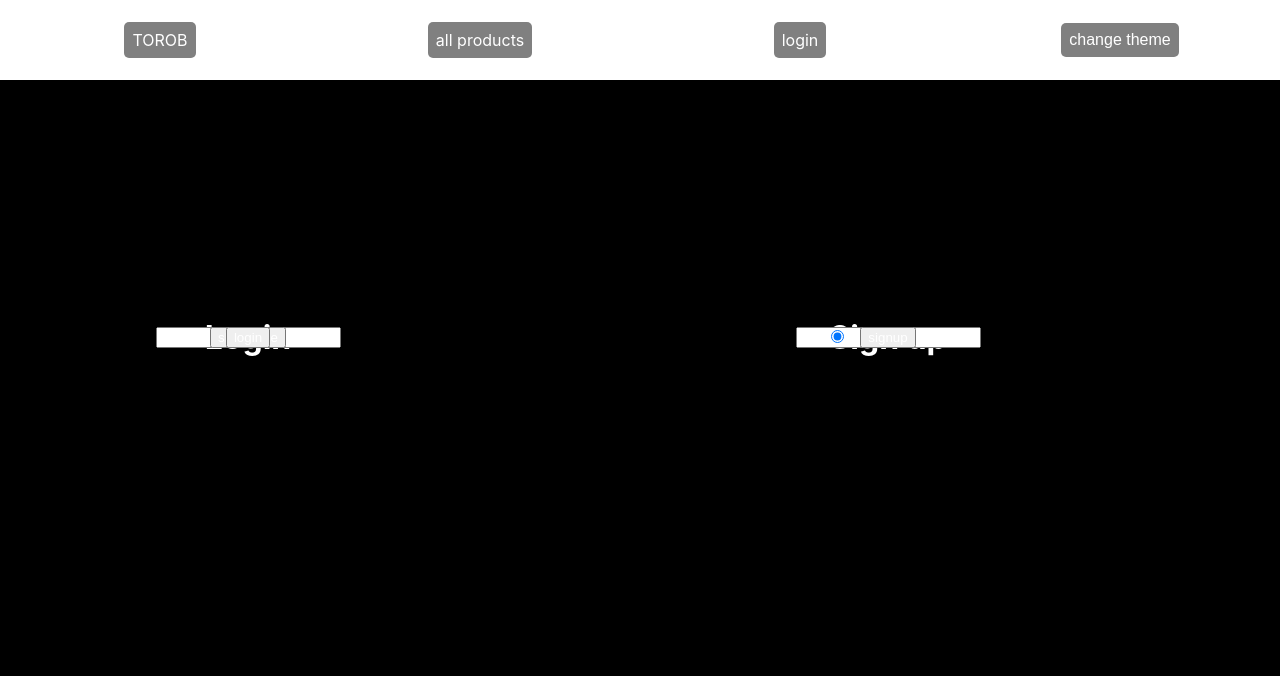
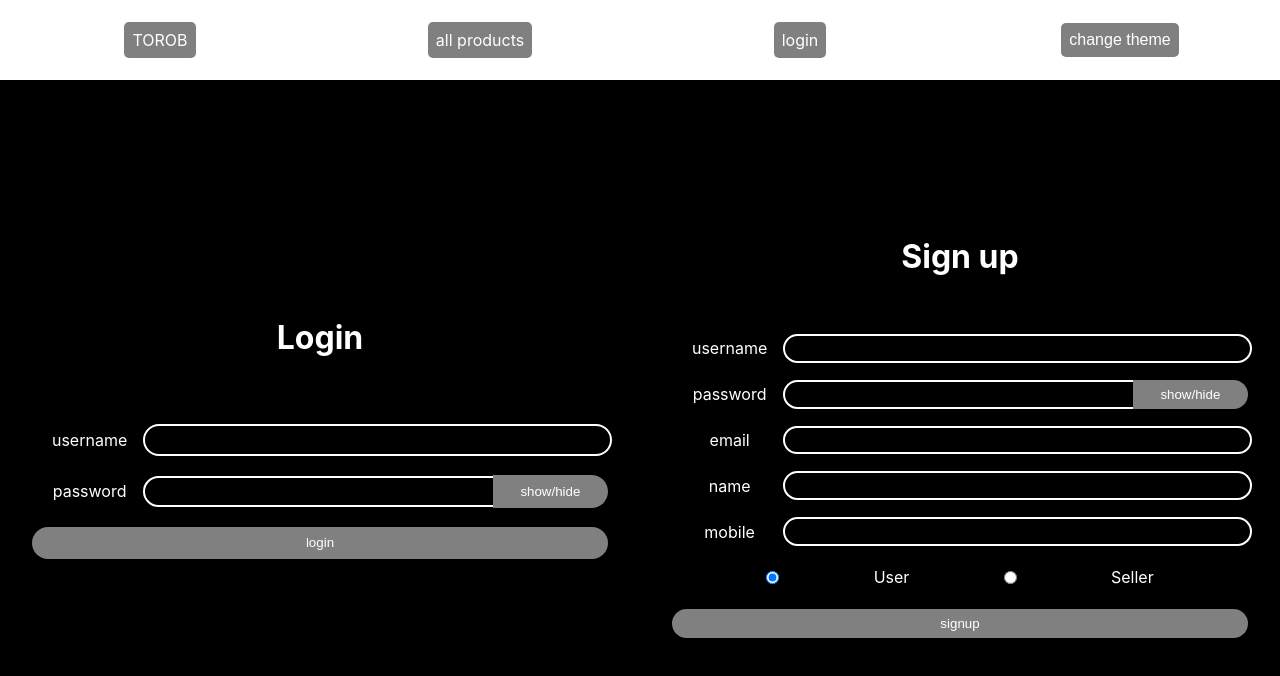
Before and after one commit to IIIphr/ie_final_project, a React (Create React App) app in the folder front_end/: page /login in a window 1280 px wide. Shown: the top 676 px of the page. Built offline with nearby package versions, Linux system fonts and the light colour scheme.

Commit message:
Login page styled

```diff
--- a/front_end/src/Login.css
+++ b/front_end/src/Login.css
@@ -18,7 +18,7 @@
   height: 50%;
   display: grid;
   grid-template-rows: 3fr 1fr 1fr 1fr 1fr;
-  grid-template-columns: 3fr 1fr;
+  grid-template-columns: 1fr 3fr 1fr;
   align-items: center;
   justify-items: center;
 }
@@ -31,10 +31,10 @@
 
 .signup_cont {
   width: 90%;
-  height: 50%;
+  height: 70%;
   display: grid;
-  grid-template-rows: 3fr 1fr 1fr 1fr 1fr;
-  grid-template-columns: 3fr 1fr;
+  grid-template-rows: 3fr 1fr 1fr 1fr 1fr 1fr 1fr 1fr 1fr;
+  grid-template-columns: 1fr 3fr 1fr;
   align-items: center;
   justify-items: center;
 }
@@ -46,7 +46,7 @@
 }
 
 .login_header{
-  grid-column: 1 / span 1;
+  grid-column: 1 / span 3;
   grid-row: 1 / span 1;
 }
 .login_header_light{
@@ -58,7 +58,7 @@
 
 .login_username_label{
   grid-column: 1 / span 1;
-  grid-row: 1 / span 1;
+  grid-row: 2 / span 1;
 }
 .login_username_label_light{
   color: black;
@@ -68,19 +68,26 @@
 }
 
 .login_username_input{
-  grid-column: 1 / span 1;
-  grid-row: 1 / span 1;
+  grid-column: 2 / span 2;
+  grid-row: 2 / span 1;
+  width: 100%;
+  border-radius: 20px 20px 20px 20px;
+  height: 50%;
 }
 .login_username_input_light{
+  border: 2px solid black;
   color: black;
+  background-color: white;
 }
 .login_username_input_dark{
+  border: 2px solid white;
   color: white;
+  background-color: black;
 }
 
 .login_password_label{
   grid-column: 1 / span 1;
-  grid-row: 1 / span 1;
+  grid-row: 3 / span 1;
 }
 .login_password_label_light{
   color: black;
@@ -90,41 +97,74 @@
 }
 
 .login_password_input{
-  grid-column: 1 / span 1;
-  grid-row: 1 / span 1;
+  grid-column: 2 / span 1;
+  grid-row: 3 / span 1;
+  width: 100%;
+  border-radius: 20px 0px 0px 20px;
+  height: 50%;
 }
 .login_password_input_light{
+  border: 2px solid black;
   color: black;
+  background-color: white;
 }
 .login_password_input_dark{
+  border: 2px solid white;
   color: white;
+  background-color: black;
 }
 
 .login_password_btn{
-  grid-column: 1 / span 1;
-  grid-row: 1 / span 1;
+  grid-column: 3 / span 1;
+  grid-row: 3 / span 1;
+  width: 100%;
+  border: none;
+  border-radius: 0px 20px 20px 0px;
+  text-decoration: none;
+  background-color: grey;
+  cursor: pointer;
+  height: 63%;
 }
 .login_password_btn_light{
-  color: black;
+  color: white;
+}
+.login_password_btn_light:hover{
+  background-color: rgb(85, 85, 85);
 }
 .login_password_btn_dark{
   color: white;
 }
+.login_password_btn_dark:hover{
+  background-color: rgb(85, 85, 85);
+}
 
 .login_btn{
-  grid-column: 1 / span 1;
-  grid-row: 1 / span 1;
+  grid-column: 1 / span 3;
+  grid-row: 4 / span 1;
+  width: 100%;
+  border: none;
+  border-radius: 20px 20px 20px 20px;
+  text-decoration: none;
+  background-color: grey;
+  cursor: pointer;
+  height: 63%;
 }
 .login_btn_light{
-  color: black;
+  color: white;
+}
+.login_btn_light:hover{
+  background-color: rgb(85, 85, 85);
 }
 .login_btn_dark{
   color: white;
 }
+.login_btn_dark:hover{
+  background-color: rgb(85, 85, 85);
+}
 
 .login_msg{
-  grid-column: 1 / span 1;
-  grid-row: 1 / span 1;
+  grid-column: 1 / span 3;
+  grid-row: 5 / span 1;
 }
 .login_msg_light{
   color: black;
@@ -134,7 +174,7 @@
 }
 
 .signup_header{
-  grid-column: 1 / span 1;
+  grid-column: 1 / span 3;
   grid-row: 1 / span 1;
 }
 .signup_header_light{
@@ -146,7 +186,7 @@
 
 .signup_username_label{
   grid-column: 1 / span 1;
-  grid-row: 1 / span 1;
+  grid-row: 2 / span 1;
 }
 .signup_username_label_light{
   color: black;
@@ -156,19 +196,26 @@
 }
 
 .signup_username_input{
-  grid-column: 1 / span 1;
-  grid-row: 1 / span 1;
+  grid-column: 2 / span 2;
+  grid-row: 2 / span 1;
+  width: 100%;
+  border-radius: 20px 20px 20px 20px;
+  height: 50%;
 }
 .signup_username_input_light{
+  border: 2px solid black;
   color: black;
+  background-color: white;
 }
 .signup_username_input_dark{
+  border: 2px solid white;
   color: white;
+  background-color: black;
 }
 
 .signup_password_label{
   grid-column: 1 / span 1;
-  grid-row: 1 / span 1;
+  grid-row: 3 / span 1;
 }
 .signup_password_label_light{
   color: black;
@@ -178,30 +225,50 @@
 }
 
 .signup_password_input{
-  grid-column: 1 / span 1;
-  grid-row: 1 / span 1;
+  grid-column: 2 / span 1;
+  grid-row: 3 / span 1;
+  width: 100%;
+  border-radius: 20px 0px 0px 20px;
+  height: 50%;
 }
 .signup_password_input_light{
+  border: 2px solid black;
   color: black;
+  background-color: white;
 }
 .signup_password_input_dark{
+  border: 2px solid white;
   color: white;
+  background-color: black;
 }
 
 .signup_password_btn{
-  grid-column: 1 / span 1;
-  grid-row: 1 / span 1;
+  grid-column: 3 / span 1;
+  grid-row: 3 / span 1;
+  width: 100%;
+  border: none;
+  border-radius: 0px 20px 20px 0px;
+  text-decoration: none;
+  background-color: grey;
+  cursor: pointer;
+  height: 63%;
 }
 .signup_password_btn_light{
-  color: black;
+  color: white;
+}
+.signup_password_btn_light:hover{
+  background-color: rgb(85, 85, 85);
 }
 .signup_password_btn_dark{
   color: white;
 }
+.signup_password_btn_dark:hover{
+  background-color: rgb(85, 85, 85);
+}
 
 .signup_email_label{
   grid-column: 1 / span 1;
-  grid-row: 1 / span 1;
+  grid-row: 4 / span 1;
 }
 .signup_email_label_light{
   color: black;
@@ -211,19 +278,26 @@
 }
 
 .signup_email_linput{
-  grid-column: 1 / span 1;
-  grid-row: 1 / span 1;
+  grid-column: 2 / span 2;
+  grid-row: 4 / span 1;
+  width: 100%;
+  border-radius: 20px 20px 20px 20px;
+  height: 50%;
 }
 .signup_email_linput_light{
+  border: 2px solid black;
   color: black;
+  background-color: white;
 }
 .signup_email_linput_dark{
+  border: 2px solid white;
   color: white;
+  background-color: black;
 }
 
 .signup_name_label{
   grid-column: 1 / span 1;
-  grid-row: 1 / span 1;
+  grid-row: 5 / span 1;
 }
 .signup_name_label_light{
   color: black;
@@ -233,19 +307,26 @@
 }
 
 .signup_name_ipnut{
-  grid-column: 1 / span 1;
-  grid-row: 1 / span 1;
+  grid-column: 2 / span 2;
+  grid-row: 5 / span 1;
+  width: 100%;
+  border-radius: 20px 20px 20px 20px;
+  height: 50%;
 }
 .signup_name_ipnut_light{
+  border: 2px solid black;
   color: black;
+  background-color: white;
 }
 .signup_name_ipnut_dark{
+  border: 2px solid white;
   color: white;
+  background-color: black;
 }
 
 .signup_mobile_label{
   grid-column: 1 / span 1;
-  grid-row: 1 / span 1;
+  grid-row: 6 / span 1;
 }
 .signup_mobile_label_light{
   color: black;
@@ -255,19 +336,32 @@
 }
 
 .signup_mobile_input{
-  grid-column: 1 / span 1;
-  grid-row: 1 / span 1;
+  grid-column: 2 / span 2;
+  grid-row: 6 / span 1;
+  width: 100%;
+  border-radius: 20px 20px 20px 20px;
+  height: 50%;
 }
 .signup_mobile_input_light{
+  border: 2px solid black;
   color: black;
+  background-color: white;
 }
 .signup_mobile_input_dark{
+  border: 2px solid white;
   color: white;
+  background-color: black;
 }
 
 .signup_radio_cont{
-  grid-column: 1 / span 1;
-  grid-row: 1 / span 1;
+  grid-column: 1 / span 3;
+  grid-row: 7 / span 1;
+  width: 100%;
+  display: flex;
+  flex-direction: row;
+  justify-content: space-evenly;
+  align-items: center;
+  height: 100%;
 }
 .signup_radio_cont_light{
   color: black;
@@ -277,19 +371,32 @@
 }
 
 .signup_btn{
-  grid-column: 1 / span 1;
-  grid-row: 1 / span 1;
+  grid-column: 1 / span 3;
+  grid-row: 8 / span 1;
+  width: 100%;
+  border: none;
+  border-radius: 20px 20px 20px 20px;
+  text-decoration: none;
+  background-color: grey;
+  cursor: pointer;
+  height: 63%;
 }
 .signup_btn_light{
-  color: black;
+  color: white;
+}
+.signup_btn_light:hover{
+  background-color: rgb(85, 85, 85);
 }
 .signup_btn_dark{
   color: white;
 }
+.signup_btn_dark:hover{
+  background-color: rgb(85, 85, 85);
+}
 
 .signup_msg{
-  grid-column: 1 / span 1;
-  grid-row: 1 / span 1;
+  grid-column: 1 / span 3;
+  grid-row: 9 / span 1;
 }
 .signup_msg_light{
   color: black;
--- a/front_end/src/Login.js
+++ b/front_end/src/Login.js
@@ -181,7 +181,7 @@ function Login() {
           <input className={class_name('login_password_input')} type={is_shown_login ? "text" : "password"} onInput={e => setInput_login_password(e.target.value)} />
           <button className={class_name('login_password_btn')} onClick={toggle_login_pass}>show/hide</button>
           <button className={class_name('login_btn')} onClick={login}>login</button>
-          <h1 className={class_name('login_msg')}>{login_message}</h1>
+          <h3 className={class_name('login_msg')}>{login_message}</h3>
         </div>
         <div className={class_name("signup_cont")}>
           <h1 className={class_name('signup_header')}>Sign up</h1>
@@ -197,11 +197,11 @@ function Login() {
           <p className={class_name('signup_mobile_label')}>mobile</p>
           <input className={class_name('signup_mobile_input')} type="text" onInput={e => setInput_signup_mobile(e.target.value)} />
           <div className={class_name('signup_radio_cont')}>
-            <input type="radio" value="user" name="signup_type" checked={signup_type == 'user'} onClick={() => setInput_signup_type('user')} /> User
-            <input type="radio" value="seller" name="signup_type" checked={signup_type == 'seller'} onClick={() => setInput_signup_type('seller')} /> Seller
+            <input id='rad_user' type="radio" value="user" name="signup_type" checked={signup_type == 'user'} onClick={() => setInput_signup_type('user')} /><label htmlFor='rad_user'>User</label>
+            <input id='rad_seller' type="radio" value="seller" name="signup_type" checked={signup_type == 'seller'} onClick={() => setInput_signup_type('seller')} /><label htmlFor='rad_seller'>Seller</label>
           </div>
           <button className={class_name('signup_btn')} onClick={signup}>signup</button>
-          <h1 className={class_name('signup_msg')}>{signup_message}</h1>
+          <h3 className={class_name('signup_msg')}>{signup_message}</h3>
         </div>
       </div>
     </div>
```
